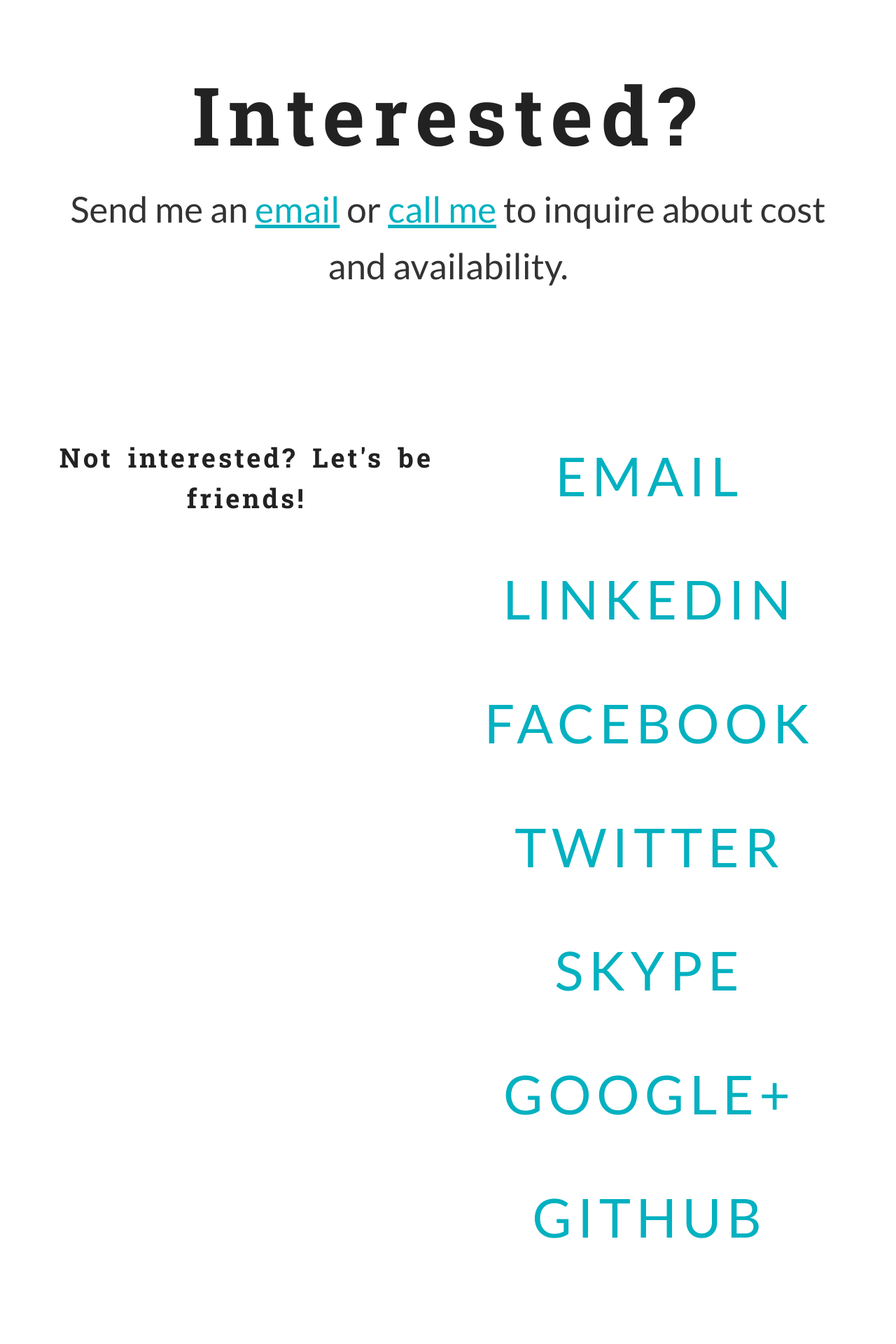
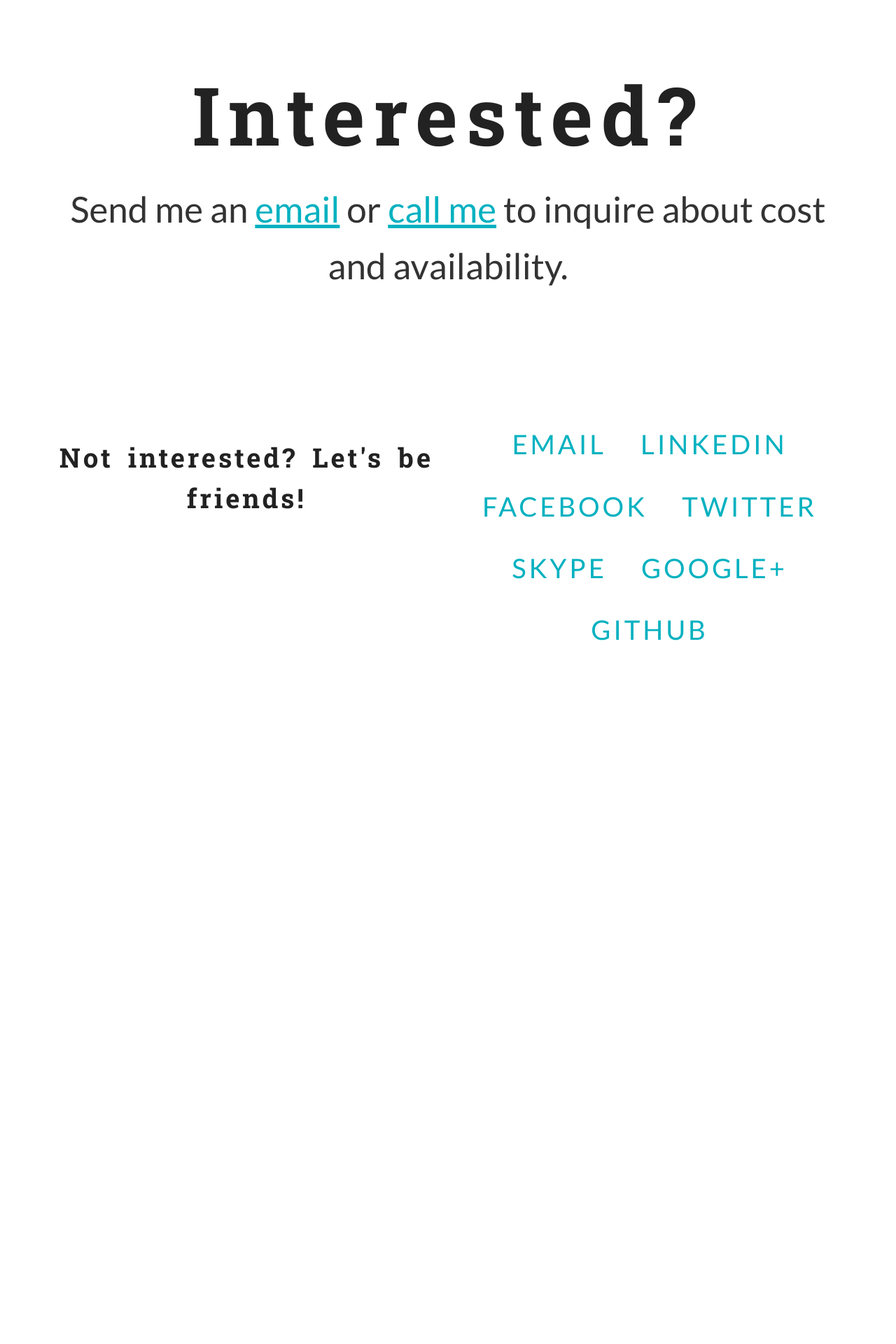
Before and after one commit to stefanmaric/stefanmaric.github.io, a Jekyll site: the page built from index.html, in a window 1280 px wide. Shown: the part 1626-3546 px from the top of the page at 70% size. Built offline with Jekyll 4.4.1, drawn with Linux system fonts in a browser that asks for light colours; after the commit the page ends 2647 px from its top, so only the background shows below that.

Commit message:
Fix CSS selector

```diff
--- a/css/landing.scss
+++ b/css/landing.scss
@@ -112,7 +112,7 @@
       padding-top: .9em;
     }
 
-    > ul {
+    ul {
       margin: 0;
       > li > a {
         font-size: 3vw;
```
